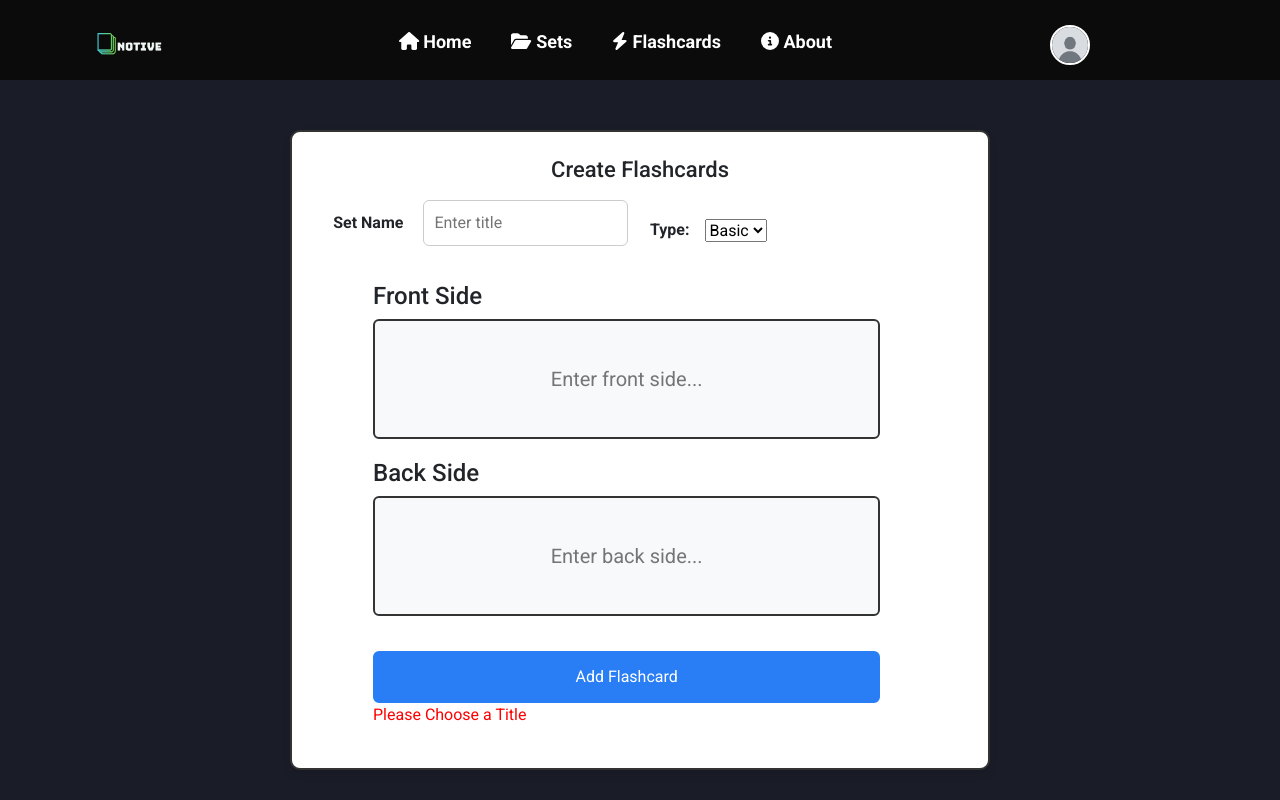
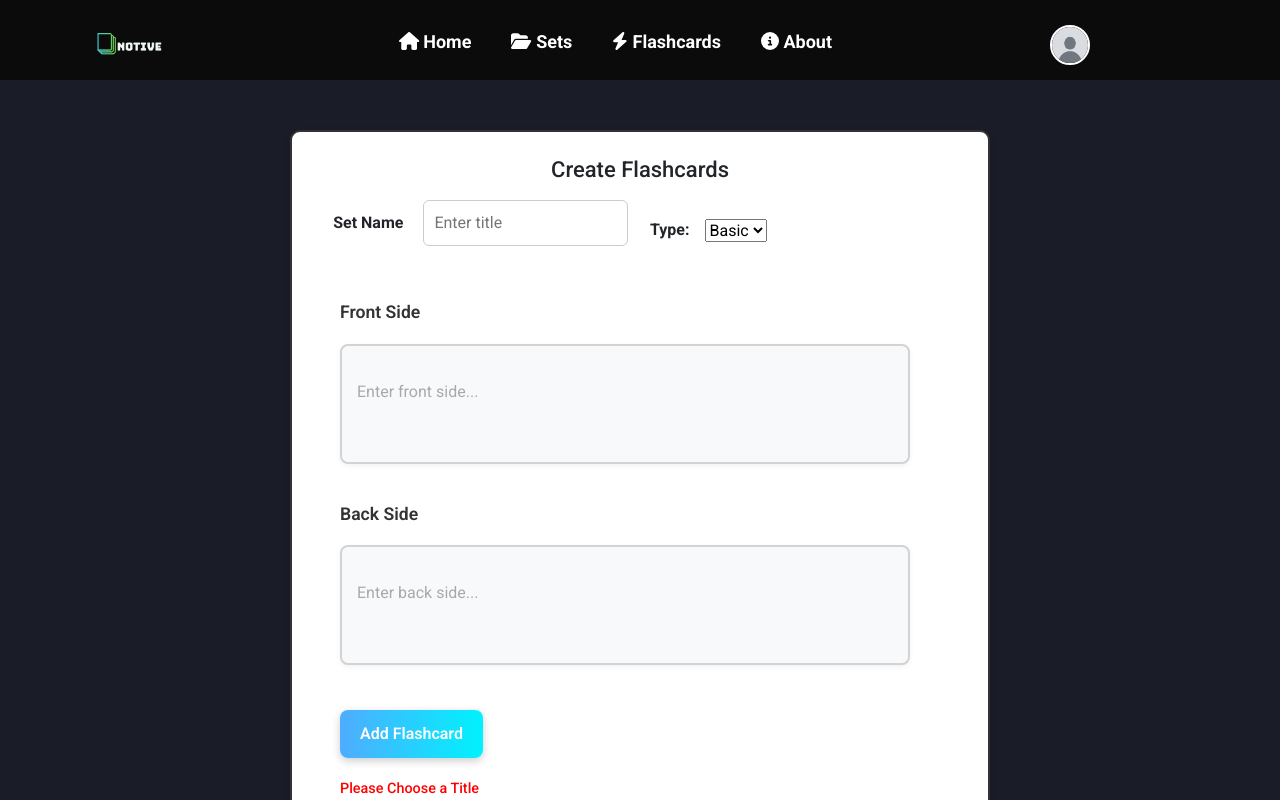
Before and after one commit to ChrisAlexz/notive, a React (Create React App) app: page /flashcards in a window 1280 px wide. Shown: the top 800 px of the page. Built offline with nearby package versions, Linux system fonts and the light colour scheme; a web font is replaced by a local one.

Commit message:
createcard-styling

```diff
--- a/src/components/FlashcardInput.jsx
+++ b/src/components/FlashcardInput.jsx
@@ -1,6 +1,6 @@
 // FlashcardInput.jsx
 import { useState } from 'react';
-
+import "../styles/FlashcardInput.css"
 export default function FlashcardInput({ addFlashcard, disabled }) {
     const [front, setFront] = useState('');
     const [back, setBack] = useState('');
@@ -10,32 +10,44 @@ export default function FlashcardInput({ addFlashcard, disabled }) {
         setFront('');
         setBack('');
     };
+    function autoResizeTextarea(e) {
+        const textarea = e.target;
+        textarea.style.height = 'auto';
+        textarea.style.height = `${textarea.scrollHeight}px`;
+      }
 
     return (
         <div className="flashcard-input">
             <h4>Front Side</h4>
             <div className="flashcard-box">
-                <input
-                    type="text"
-                    placeholder="Enter front side..."
-                    disabled={disabled}
-                    value={front}
-                    onChange={(e) => setFront(e.target.value)}
-                />
+            <textarea
+                placeholder="Enter front side..."
+                disabled={disabled}
+                value={front}
+                onChange={(e) => {
+                    setFront(e.target.value);
+                    autoResizeTextarea(e);
+             }}
+            style={{ overflow: 'hidden', resize: 'none' }}
+           />
+
             </div>
 
             <h4>Back Side</h4>
             <div className="flashcard-box">
-                <input
-                    type="text"
+            <textarea
                     placeholder="Enter back side..."
                     disabled={disabled}
                     value={back}
-                    onChange={(e) => setBack(e.target.value)}
+                    onChange={(e) => {
+                        setBack(e.target.value);
+                        autoResizeTextarea(e);
+                }}
+                style={{ overflow: 'hidden', resize: 'none' }}
                 />
             </div>
 
-            <button onClick={handleAdd}>Add Flashcard</button>
+            <button className="add-flashcard-btn" onClick={handleAdd}>Add Flashcard</button>
             {disabled && (
                 <p style={{color:"red"}}>Please Choose a Title</p>
             )}
--- a/src/components/FlashcardItem.jsx
+++ b/src/components/FlashcardItem.jsx
@@ -1,3 +1,4 @@
+// FlashcardItem.jsx
 import { useRef, useEffect } from 'react';
 import '../styles/FlashcardList.css';
 import { FontAwesomeIcon } from '@fortawesome/react-fontawesome';
@@ -7,7 +8,7 @@ const FlashcardItem = ({ index, front, back, updateFlashcard, title, type, onDel
   const frontRef = useRef(null);
   const backRef = useRef(null);
 
-    // Auto resize text area
+  // Auto resize textarea
   const autoResize = (element) => {
     if (element) {
       element.style.height = 'auto';
@@ -25,7 +26,6 @@ const FlashcardItem = ({ index, front, back, updateFlashcard, title, type, onDel
     updateFlashcard(index, { back: e.target.value });
   };
 
-    // Resize textareas on initial render
   useEffect(() => {
     autoResize(frontRef.current);
     autoResize(backRef.current);
@@ -33,13 +33,15 @@ const FlashcardItem = ({ index, front, back, updateFlashcard, title, type, onDel
 
   return (
     <div className="flashcard-item">
-            <div className="flashcard-header">
-                <h3 className="index-num">
+
+      {/* Row at the top: index on the left, trash on the right */}
+      <div className="flashcard-top-row">
+        <div className="index-num">
           {index + 1}
-                    <button className="delete" onClick={() => onDelete(index)}>
+        </div>
+        <button className="delete-btn" onClick={() => onDelete(index)}>
           <FontAwesomeIcon icon={faTrash} />
         </button>
-                </h3>
       </div>
 
       <div className="front-back">
--- a/src/components/Set.jsx
+++ b/src/components/Set.jsx
@@ -59,7 +59,7 @@ export default function Set() {
               <p>Type: {set.type}</p>
               <p>{set.flashcards.length} flashcards</p>
               <button
-                className="delete"
+                className="del-set"
                 onClick={(e) => handleDeleteSet(set._id, e)}
               >
                 <FontAwesomeIcon icon={faTrash} />
--- a/src/styles/Flashcard.css
+++ b/src/styles/Flashcard.css
@@ -91,7 +91,8 @@
   outline: none;
 }
 
-/* 🎯 Buttons */
+/* Old global button styling—comment out or remove if it's no longer needed */
+/*
 button {
   background-color: #297ef5;
   color: white;
@@ -102,12 +103,13 @@ button {
   cursor: pointer;
   transition: all 0.3s ease;
   width: 95%;
-  margin-top: 15px; /* More spacing */
+  margin-top: 15px;
 }
 button:hover {
   background-color: white;
   color: #297ef5;
 }
+*/
 
 /* ✅ Success Popup */
 .success-popup {
--- /dev/null
+++ b/src/styles/FlashcardInput.css
@@ -0,0 +1,93 @@
+/* FlashcardInput.css */
+
+/* Main container for the form */
+.flashcard-input {
+    display: flex;
+    flex-direction: column;
+    gap: 20px;
+    width: 100%;
+    max-width: 600px;           /* Restricts width on large screens */
+    margin: 20px auto;          /* Centers horizontally, adds top/bottom spacing */
+  }
+
+  /* Headings for “Front Side” & “Back Side” */
+  .flashcard-input h4 {
+    margin: 0;
+    font-size: 1.1rem;
+    color: #333;
+    font-weight: 600;
+  }
+
+  /* Wrapper around each input box */
+  .flashcard-box {
+    background: #f8f9fa;
+    border: 2px solid #d3d3d3;
+    border-radius: 8px;
+    padding: 15px;
+    box-shadow: 0 2px 5px rgba(0,0,0,0.05);
+  }
+
+  /* Text fields inside each box */
+  .flashcard-box input {
+    width: 100%;
+    font-size: 1rem;
+    background: transparent;
+    border: none;
+    outline: none;
+    color: #333;
+  }
+
+  /* Dim disabled fields to show they can’t be edited */
+  .flashcard-box input:disabled {
+    opacity: 0.6;
+    cursor: not-allowed;
+  }
+
+  /* The “Add Flashcard” button */
+  .add-flashcard-btn {
+    display: inline-block;
+    background: linear-gradient(90deg, #4facfe 0%, #00f2fe 100%);
+    color: #ffffff;
+    padding: 12px 20px;
+    border: none;
+    border-radius: 8px;
+    font-size: 16px;
+    font-weight: 600;
+    cursor: pointer;
+    transition: all 0.3s ease;
+    align-self: flex-start;      /* Keep it left-aligned, or use center if you prefer */
+    box-shadow: 0 3px 8px rgba(0,0,0,0.2);
+    margin-top: 5px;
+  }
+
+  /* Hover effect: subtle “lift” */
+  .add-flashcard-btn:hover {
+    box-shadow: 0 5px 12px rgba(0,0,0,0.25);
+    transform: translateY(-2px);
+  }
+
+  /* Optional: style the red warning text if disabled */
+  .flashcard-input p {
+    color: red;
+    margin: 0;
+    font-size: 0.9rem;
+    font-weight: 500;
+  }
+  .flashcard-box textarea {
+    width: 100%;                /* Use full width of the box */
+    min-height: 40px;           /* A comfortable starting height */
+    font-size: 1rem;
+    border: none;
+    outline: none;
+    background: transparent;
+    color: #333;                /* Visible text color */
+    resize: none;               /* Hides the manual drag-resize corner */
+    line-height: 1.4;
+    /* You can add padding if you want: padding: 8px; */
+  }
+
+  /* Dim the textarea if disabled */
+  .flashcard-box textarea:disabled {
+    opacity: 0.6;
+    cursor: not-allowed;
+  }
--- a/src/styles/FlashcardList.css
+++ b/src/styles/FlashcardList.css
@@ -48,17 +48,36 @@
     background-color: #2e3856; /* Matches flashcard background */
     color: white; /* Ensures text is visible */
 }
-.index-num {
-    display: inline-block; /* or block, if you want it to take up the full width */
+
+.flashcard-top-row {
+    display: flex;
+    justify-content: space-between;
+    align-items: center;
+    /* This creates a full-width underline */
     border-bottom: 1px solid black;
-    padding-bottom: 4px;  /* optional: adds space between the text and the line */
-    margin-bottom: 8px;   /* optional: adds space below the line */
-    width: 100%;
-}
-.delete {
-    width: 50px;
-    display: inline-block;
-    margin-left:93%;
-    margin-bottom: 5px;
+    margin-bottom: 8px;
+    padding-bottom: 4px;
+  }
 
-}
+  .index-num {
+    /* Just the text now */
+    padding-bottom: 0;
+    margin-bottom: 0;
+    border-bottom: none;
+  }
+
+  .delete-btn {
+    width: auto !important;      /* Override any global button width */
+    margin: 0 !important;
+    padding: 4px 6px !important;
+    font-size: 14px !important;
+    background-color: transparent;
+    border: none;
+    cursor: pointer;
+    color: #fff;
+  }
+  .delete-btn:hover
+  {
+    background: #cc0000;
+    transform: scale(1.1);
+  }
--- a/src/styles/Set.css
+++ b/src/styles/Set.css
@@ -1,4 +1,4 @@
-/* General Page Styling */
+/* Set.css */
 .your-library {
   max-width: 900px;
   margin: 40px auto;
@@ -46,7 +46,7 @@
 }
 
 /* Delete Button */
-.delete {
+.del-set {
   position: absolute;
   top: 15px;
   right: 15px;
@@ -60,7 +60,7 @@
   transition: background 0.3s ease-in-out;
 }
 
-.delete:hover {
+.del-set:hover {
   background: #cc0000;
   transform: scale(1.1);
 }
```
Lines whose indentation alone changed are shown as unchanged.
